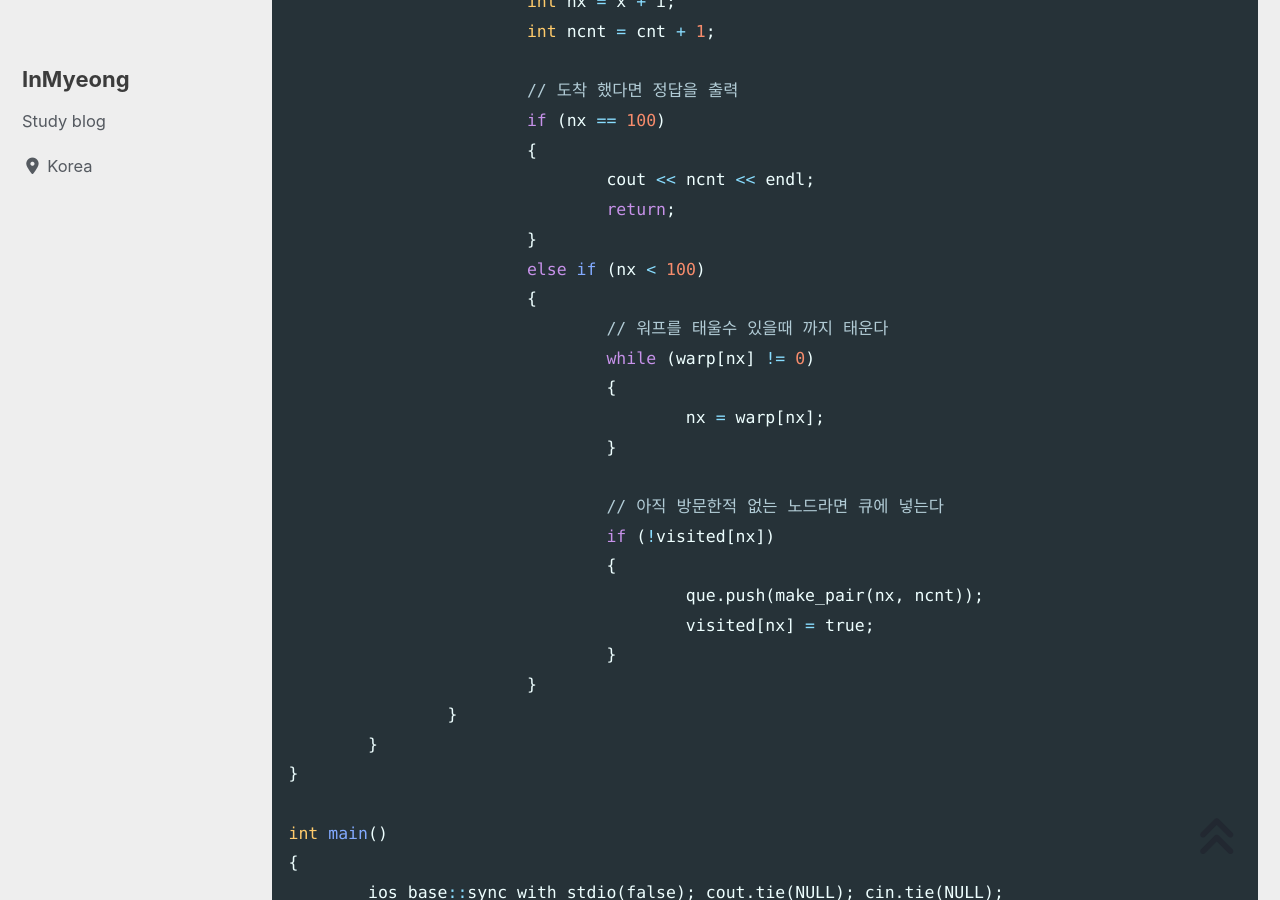
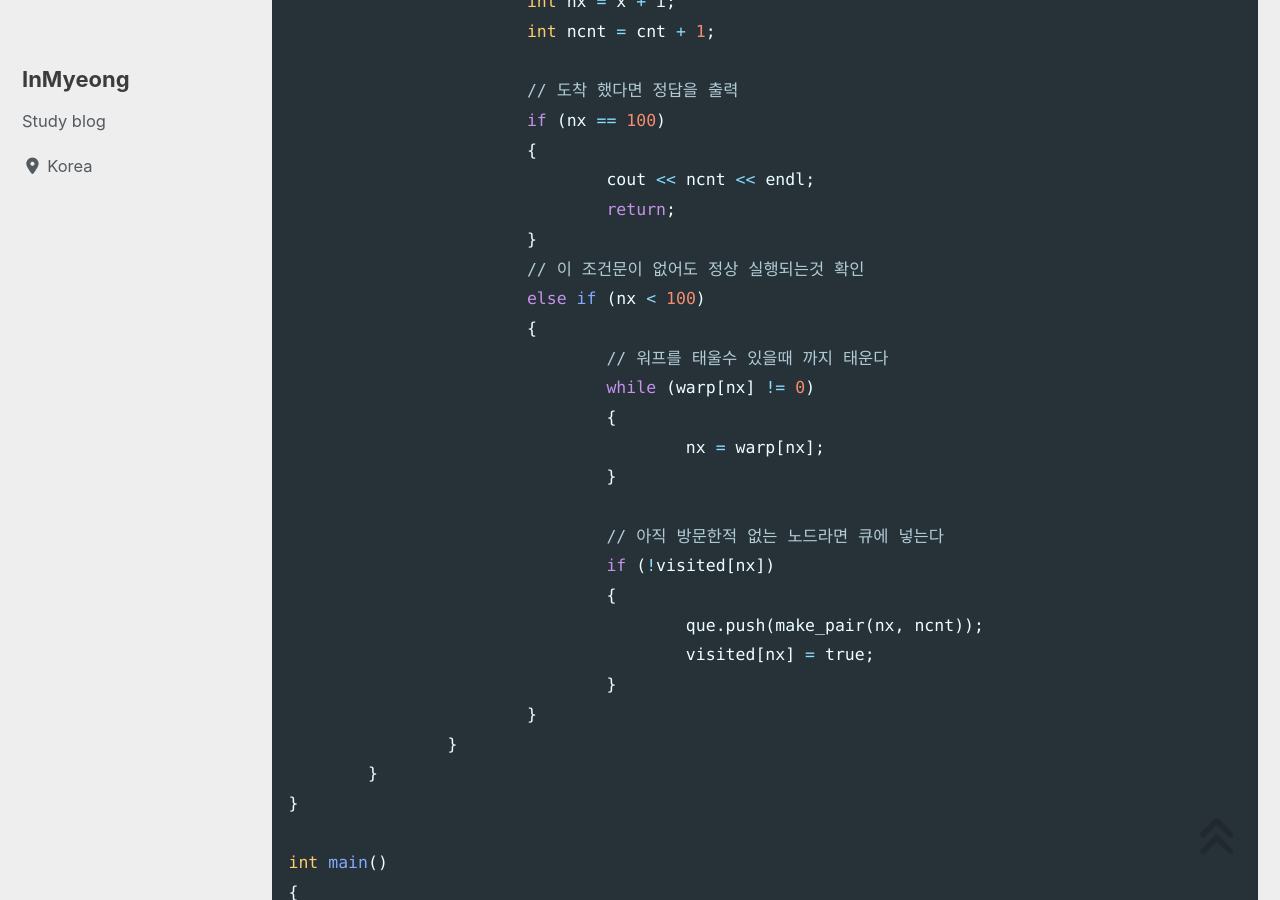
Before and after one commit to devMyeong/devMyeong.github.io, a Jekyll site: the page built from _posts/codingTest/2022-09-25-백준.md, in a window 1280 px wide and 900 px high, scrolled down 28986 px. Built offline with Jekyll 4.4.1, drawn with Linux system fonts in a browser that asks for light colours; cached includes are drawn as plain includes; nearby versions of some CDN libraries; some web fonts are replaced; comment, search, counter and statistics services are not loaded.

Commit message:
Chore : 수정

```diff
--- a/_posts/codingTest/2022-09-25-백준.md
+++ b/_posts/codingTest/2022-09-25-백준.md
@@ -839,6 +839,7 @@ void game(vector<int>& warp, vector<bool>& visited, int location, int c)
 				cout << ncnt << endl;
 				return;
 			}
+			// 이 조건문이 없어도 정상 실행되는것 확인
 			else if (nx < 100)
 			{
 				// 워프를 태울수 있을때 까지 태운다
```
